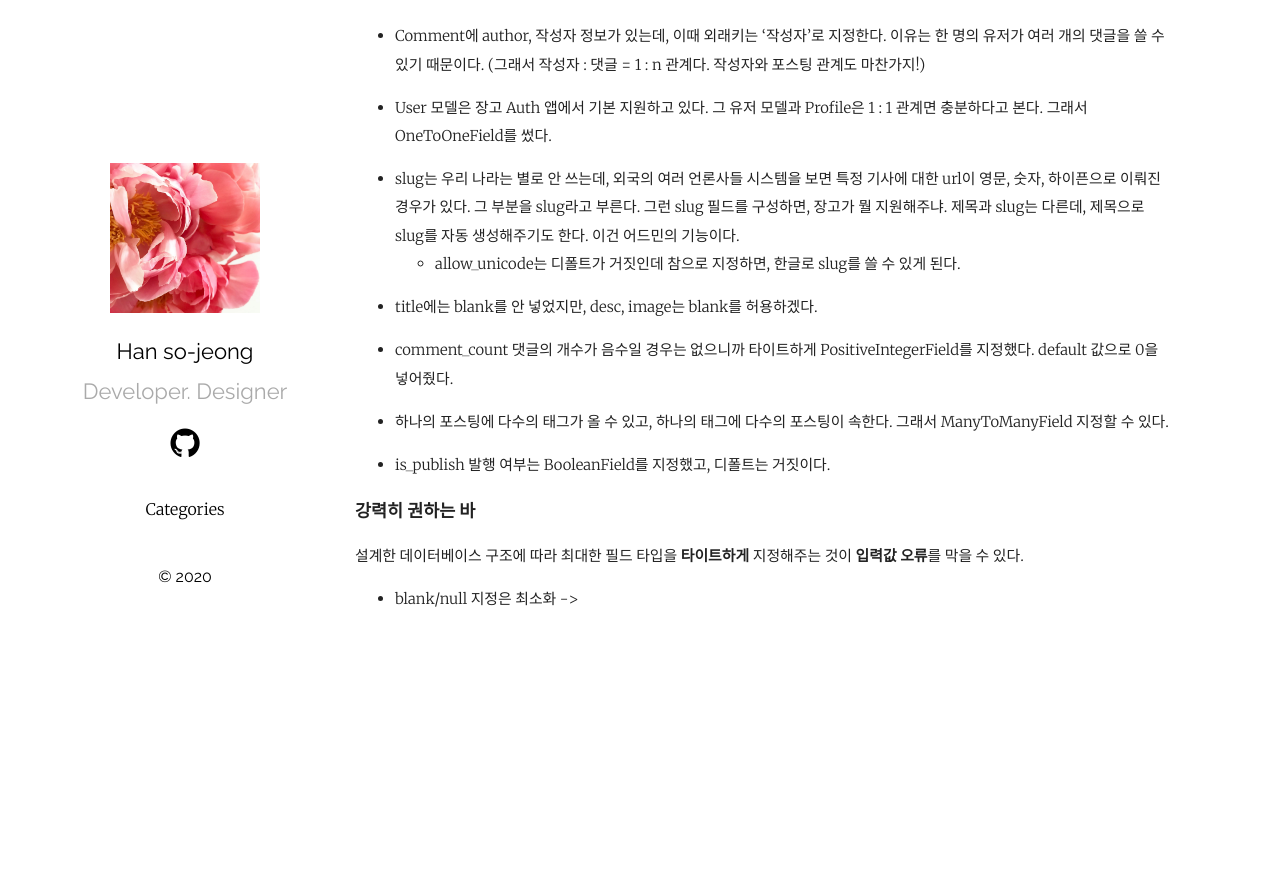
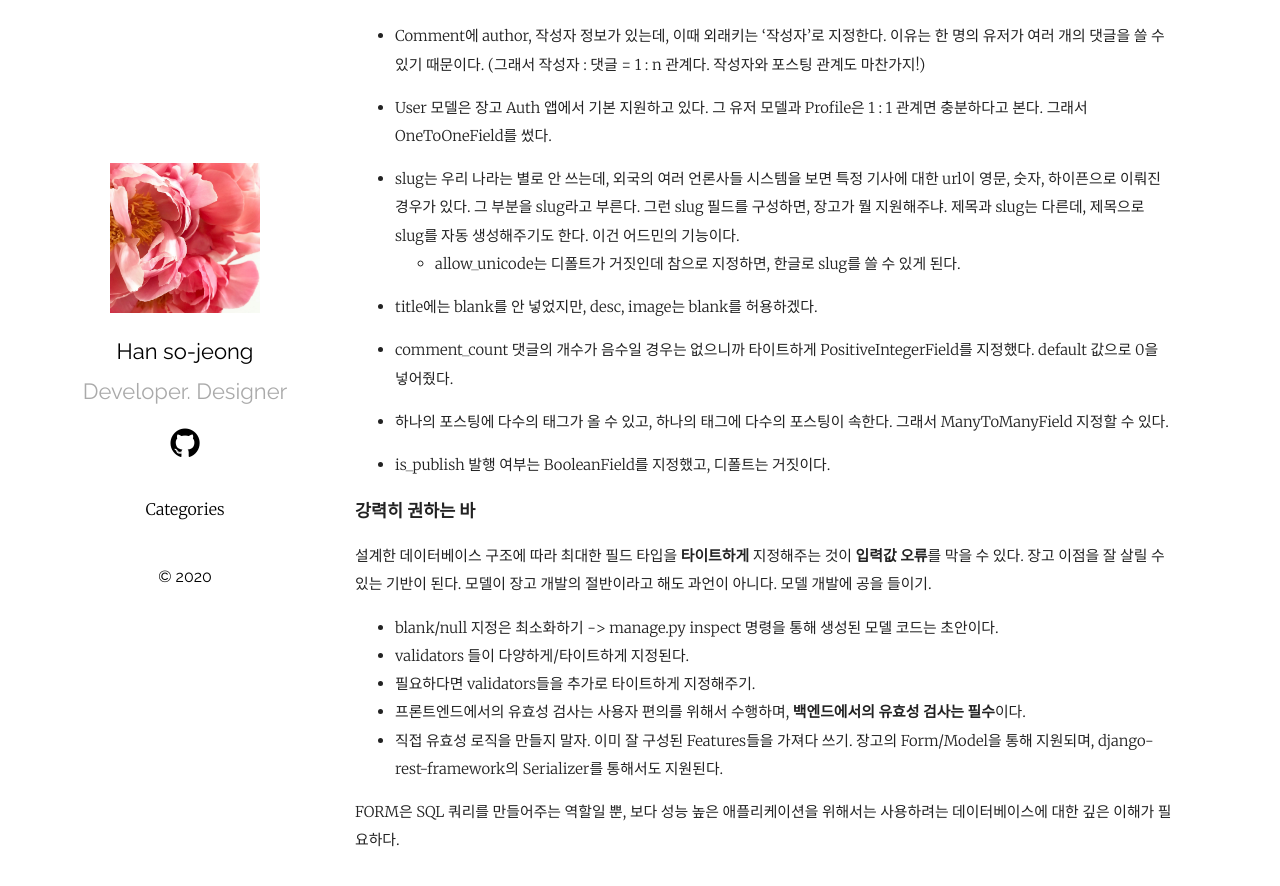
Before and after one commit to btiac1129/btiac1129.github.io, a Jekyll site: the page built from _posts/2020-07-04-Django-Models-AskCompany-14-2.md.md, in a window 1280 px wide and 900 px high, scrolled down 3024 px. Shown: the top 886 px of the window. Built offline with Jekyll 4.4.1, drawn with Linux system fonts in a browser that asks for light colours; before the commit the page ends 3683 px from its top, so only the background shows below that.

Commit message:
Update 2020-07-04-Django-Models-AskCompany-14-2.md.md

```diff
--- a/_posts/2020-07-04-Django-Models-AskCompany-14-2.md.md
+++ b/_posts/2020-07-04-Django-Models-AskCompany-14-2.md.md
@@ -133,6 +133,13 @@ class Tag(models.Model):
 * is_publish 발행 여부는 BooleanField를 지정했고, 디폴트는 거짓이다.
 
 ### 강력히 권하는 바
-설계한 데이터베이스 구조에 따라 최대한 필드 타입을 **타이트하게** 지정해주는 것이 **입력값 오류**를 막을 수 있다.
 
-* blank/null 지정은 최소화 ->
+설계한 데이터베이스 구조에 따라 최대한 필드 타입을 **타이트하게** 지정해주는 것이 **입력값 오류**를 막을 수 있다. 장고 이점을 잘 살릴 수 있는 기반이 된다. 모델이 장고 개발의 절반이라고 해도 과언이 아니다. 모델 개발에 공을 들이기.
+
+* blank/null 지정은 최소화하기 -> manage.py inspect 명령을 통해 생성된 모델 코드는 초안이다.
+* validators 들이 다양하게/타이트하게 지정된다.
+* 필요하다면 validators들을 추가로 타이트하게 지정해주기.
+* 프론트엔드에서의 유효성 검사는 사용자 편의를 위해서 수행하며, **백엔드에서의 유효성 검사는 필수**이다.
+* 직접 유효성 로직을 만들지 말자. 이미 잘 구성된 Features들을 가져다 쓰기. 장고의 Form/Model을 통해 지원되며, django-rest-framework의 Serializer를 통해서도 지원된다.
+
+FORM은 SQL 쿼리를 만들어주는 역할일 뿐, 보다 성능 높은 애플리케이션을 위해서는 사용하려는 데이터베이스에 대한 깊은 이해가 필요하다.
```
